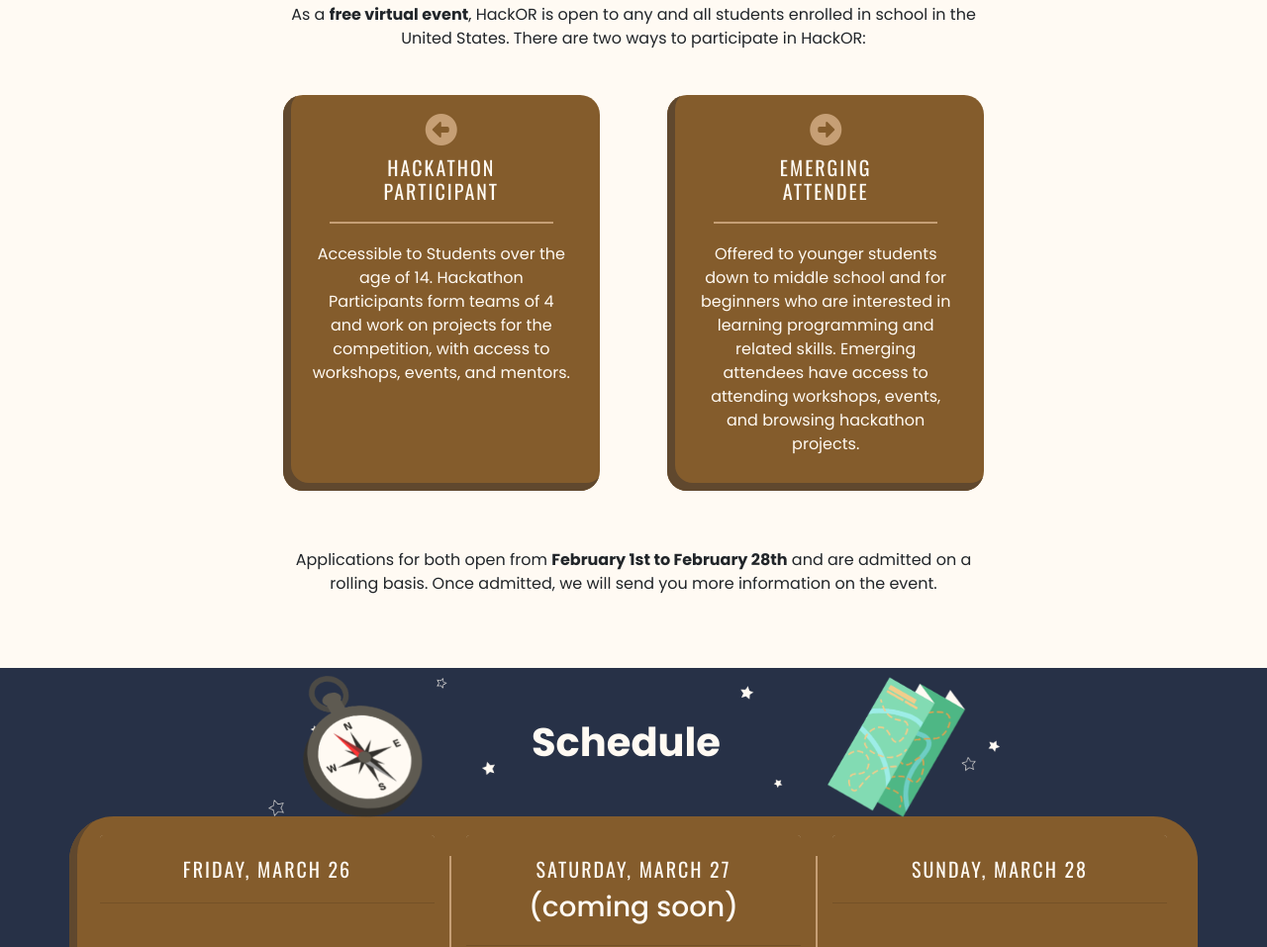
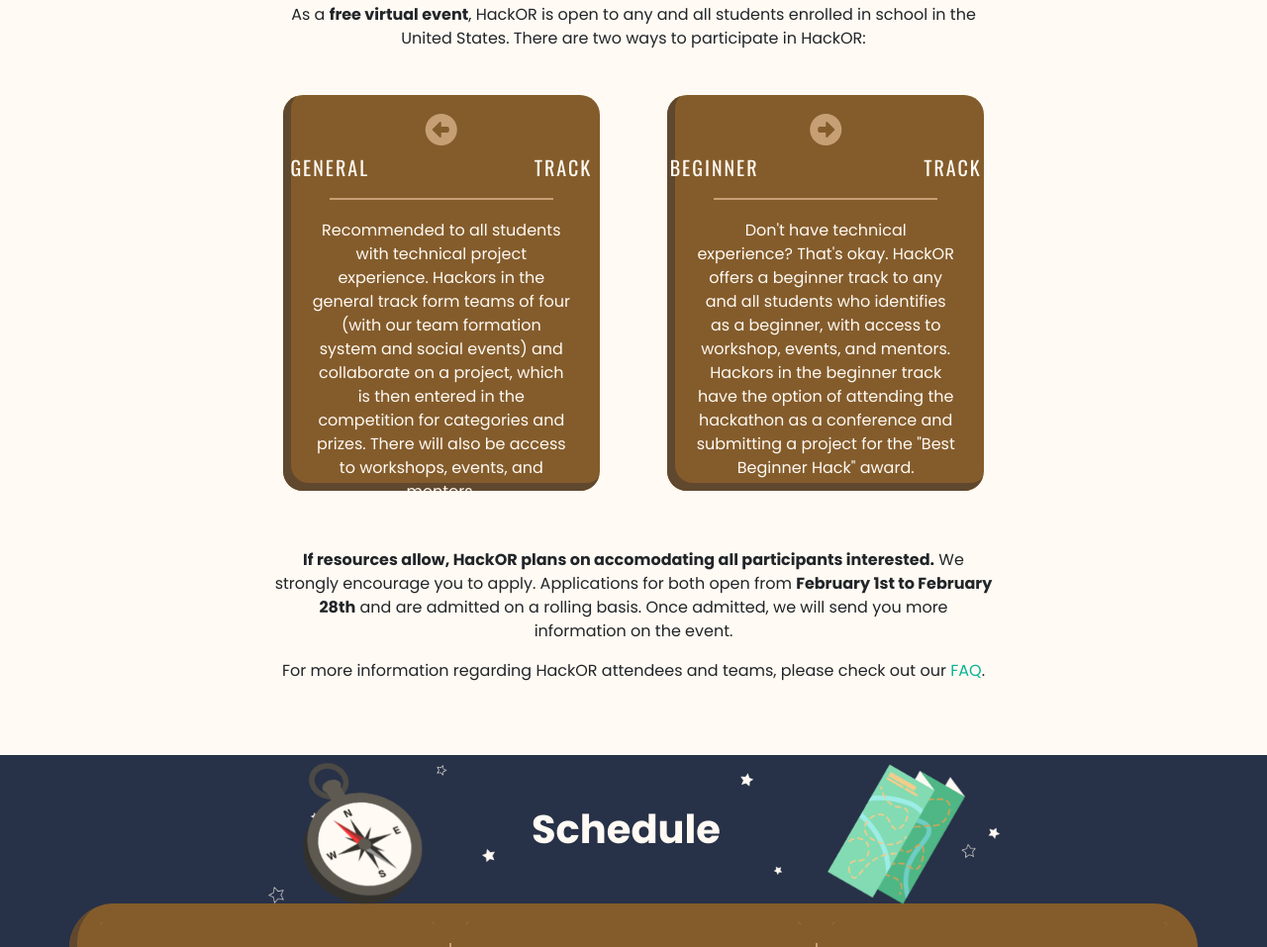
Before and after one commit to Hack-OR/website, a plain HTML site: page index.html in a window 1280 px wide. Shown: the part 1963-2920 px from the top of the page at 99% size. Drawn offline with nearby package versions, Linux system fonts and the light colour scheme; a script that the page names is missing.

Commit message:
change wording

```diff
--- a/index.html
+++ b/index.html
@@ -163,28 +163,31 @@
         <div data-aos="fade" class="col-lg-auto text-center">
           <div class="pathwaySign">
             <i class="fas fa-arrow-alt-circle-left mt-3 mb-2"></i>
-            <h5>Hackathon Participant</h5>
+            <h5>General Track</h5>
             <hr>
             <p class="ml-4 mr-4">
-              Accessible to Students over the age of 14. Hackathon Participants form teams of 4 and work on projects for the competition, with access to workshops, events, and mentors.
+              Recommended to all students with technical project experience. Hackors in the general track form teams of four (with our team formation system and social events) and collaborate on a project, which is then entered in the competition for categories and prizes. There will also be access to workshops, events, and mentors.
             </p>
           </div>
         </div>
         <div data-aos="fade" class="col-lg-auto text-center">
           <div class="pathwaySign">
             <i class="fas fa-arrow-alt-circle-right mt-3 mb-2"></i>
-            <h5>Emerging Attendee</h5>
+            <h5>Beginner Track</h5>
             <hr>
             <p class="ml-4 mr-4">
-              Offered to younger students down to middle school and for beginners who are interested in learning programming and related skills. Emerging attendees have access to attending workshops, events, and browsing hackathon projects.
-            </p>
+              Don't have technical experience? That's okay. HackOR offers a beginner track to any and all students who identifies as a beginner, with access to workshop, events, and mentors. Hackors in the beginner track have the option of attending the hackathon as a conference and submitting a project for the "Best Beginner Hack" award.            </p>
           </div>
         </div>
       </div>
       <div class="row justify-content-center">
         <div class="col-lg-8 text-center mt-5">
           <p>
-            Applications for both open from <b>February 1st to February 28th</b> and are admitted on a rolling basis. Once admitted, we will send you more information on the event.
+            <b>If resources allow, HackOR plans on accomodating all participants interested.</b>
+            We strongly encourage you to apply. Applications for both open from <b>February 1st to February 28th</b> and are admitted on a rolling basis. Once admitted, we will send you more information on the event.
+          </p>
+          <p>
+            For more information regarding HackOR attendees and teams, please check out our <a href="#faq">FAQ</a>.
           </p>
         </div>
       </div>
```
Also changed, not shown: 1 other file.
